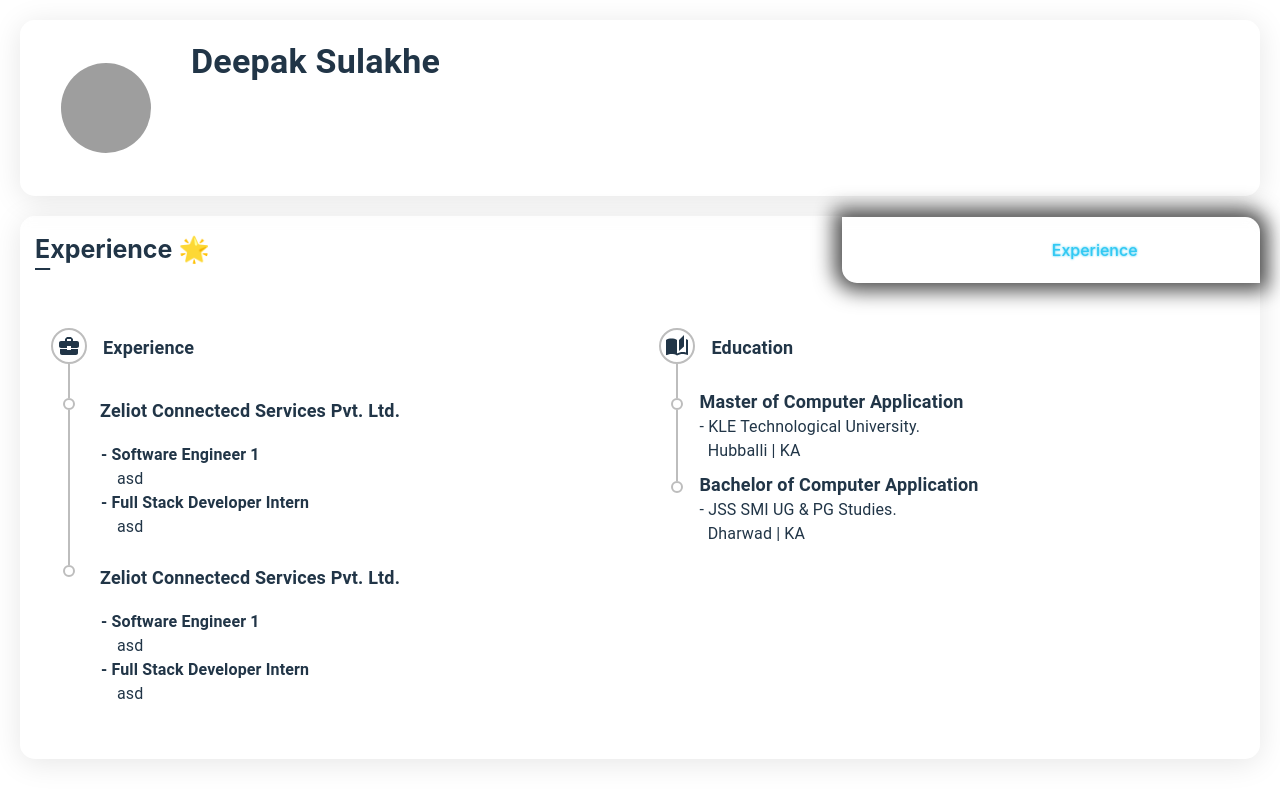
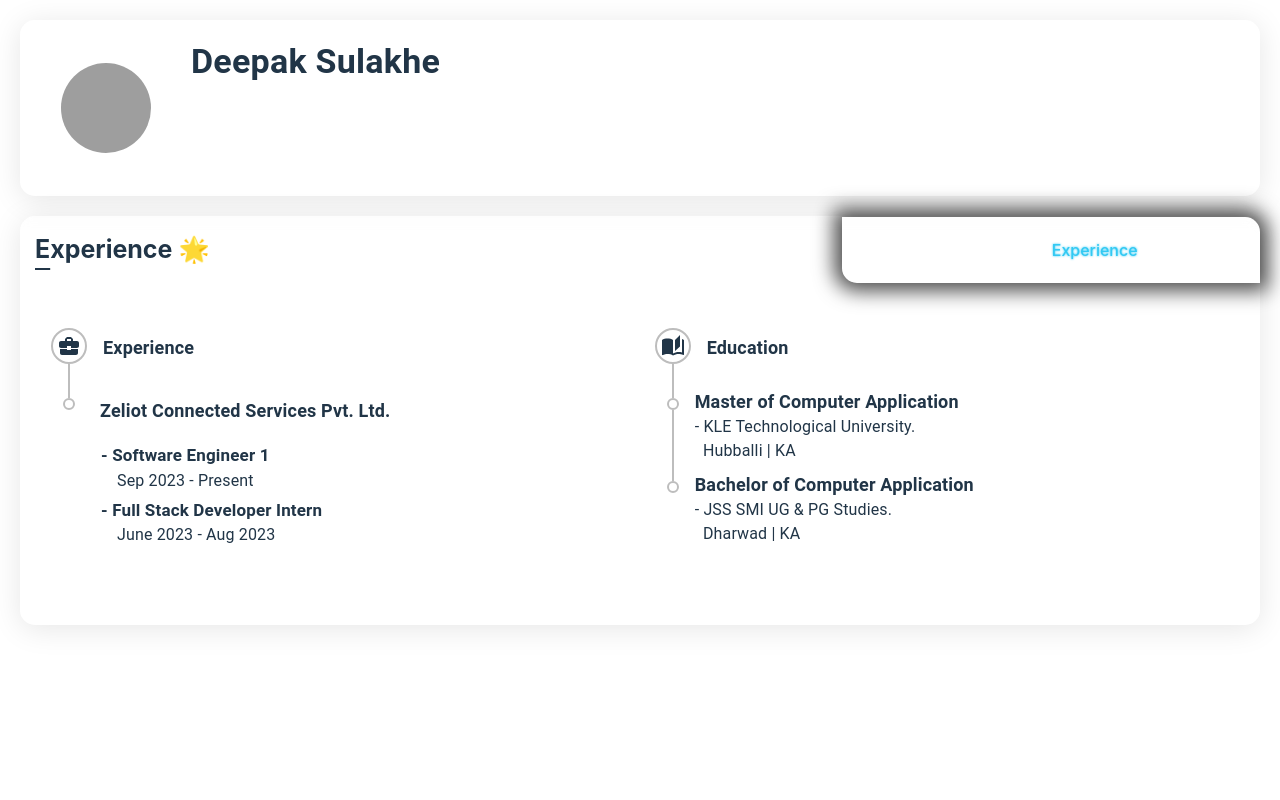
Before and after one commit to deepaksulakheds/portfolio, a React (Vite) app: page / in a window 1280 px wide. Both pictures are taken after a click on the link "Experience". Built offline with nearby package versions, Linux system fonts and the light colour scheme; grey boxes are pictures that could not be loaded.

Commit message:
Added layout changes.

```diff
--- a/src/Components/About/AboutComponent.jsx
+++ b/src/Components/About/AboutComponent.jsx
@@ -38,6 +38,7 @@ const skills = [
     list: [
       { content: "Git, Github & Gitlab", icon: "./icons/git.svg" },
       { content: "ApolloServer", icon: "./icons/apollo.svg" },
+      { content: "Docker", icon: "./icons/docker.svg" },
     ],
   },
 ];
--- a/src/Components/About/aboutComponent.css
+++ b/src/Components/About/aboutComponent.css
@@ -8,7 +8,7 @@
 
 .skillContainer {
   display: flex;
-  gap: 1vw;
+  /* gap: 1vw; */
   flex-wrap: wrap;
 }
 .skill {
@@ -29,7 +29,7 @@
 .skillList {
   display: flex;
   flex-wrap: wrap;
-  max-width: 15vw;
+  max-width: 18vw;
   gap: 5px;
   color: white;
 }
@@ -46,6 +46,14 @@
   margin-left: 2px;
 }
 
+.subSkill {
+  padding: 2vh;
+  height: 100%;
+  border-radius: 1vh;
+  width: 20vw;
+  min-width: 200px;
+}
+
 @keyframes grow {
   0% {
     transform: scale(0.5);
--- a/src/Components/ExperienceComponent/ExperienceComponent.jsx
+++ b/src/Components/ExperienceComponent/ExperienceComponent.jsx
@@ -15,31 +15,16 @@ import { Grid } from "@mui/material";
 
 const experienceData = [
   {
-    company: "Zeliot Connectecd Services Pvt. Ltd.",
+    company: "Zeliot Connected Services Pvt. Ltd.",
     titlesList: [
       {
         designation: "Software Engineer 1",
-        description: "asd",
+        // description: "asd",
         duration: "Sep 2023 - Present",
       },
       {
         designation: "Full Stack Developer Intern",
-        description: "asd",
-        duration: "June 2023 - Aug 2023",
-      },
-    ],
-  },
-  {
-    company: "Zeliot Connectecd Services Pvt. Ltd.",
-    titlesList: [
-      {
-        designation: "Software Engineer 1",
-        description: "asd",
-        duration: "Sep 2023 - Present",
-      },
-      {
-        designation: "Full Stack Developer Intern",
-        description: "asd",
+        // description: "asd",
         duration: "June 2023 - Aug 2023",
       },
     ],
@@ -158,7 +143,7 @@ function CustomExperienceTimeLineItem({ company, titlesList, index }) {
     <TimelineItem>
       <TimelineSeparator>
         <TimelineDot variant="outlined" sx={{ margin: 0 }} />
-        {index == educationData.length - 1 ? null : <TimelineConnector />}
+        {index == experienceData.length - 1 ? null : <TimelineConnector />}
       </TimelineSeparator>
       <TimelineContent
         sx={{
@@ -175,20 +160,23 @@ function CustomExperienceTimeLineItem({ company, titlesList, index }) {
             width: "fit-content",
             fontWeight: "bold",
             border: "1px solid white",
-            borderRadius: 1,
+            borderRadius: 2,
           }}
         >
           {company}
         </Typography>
         <Grid sx={{ marginTop: "10px", marginLeft: "10px" }}>
           {titlesList.map((title) => (
-            <Grid key={title.designation}>
-              <Typography sx={{ fontSize: 16, fontWeight: "bold" }}>
+            <Grid key={title.designation} sx={{ marginBottom: "5px" }}>
+              <Typography sx={{ fontSize: 17, fontWeight: "bold" }}>
                 - {title.designation}
               </Typography>
               <Typography sx={{ fontSize: 16, marginLeft: 2 }}>
-                {title.description}
+                {title.duration}
               </Typography>
+              {/* <Typography sx={{ fontSize: 16, marginLeft: 2 }}>
+                {title?.description}
+              </Typography> */}
             </Grid>
           ))}
         </Grid>
```
Also changed, not shown: public/icons/docker.svg (added), 6 other files (tests, documents, lock files or other folders).
